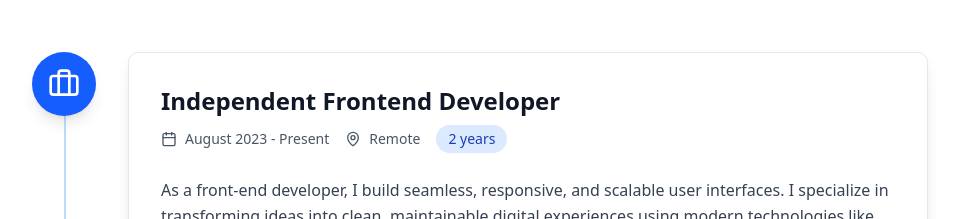
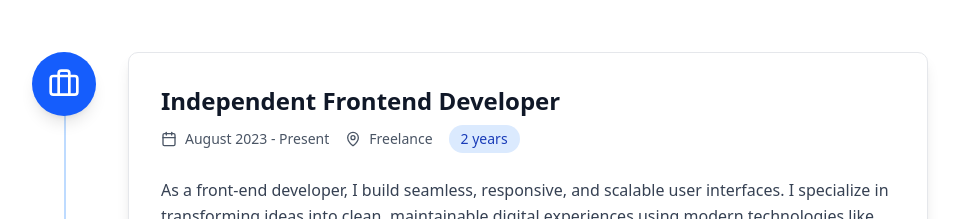
Before and after one commit to khaledrokaya/Khaled-Mostafa-Portfolio, a React (Vite) app: page / in a window 1280 px wide. Shown: the part 4200-4419 px from the top of the page, without its empty margins (160-1119 px from the left). Built offline with nearby package versions, Linux system fonts and the light colour scheme.

Commit message:
Update Experience.tsx

```diff
--- a/src/components/Experience.tsx
+++ b/src/components/Experience.tsx
@@ -7,7 +7,7 @@ const Experience: React.FC = () => {
     position: 'Independent Frontend Developer',
     duration: 'August 2023 - Present',
     period: '2 years',
-    location: 'Remote',
+    location: 'Freelance',
     description: `As a front-end developer, I build seamless, responsive, and scalable user interfaces. I specialize in transforming ideas into clean, maintainable digital experiences using modern technologies like React and Tailwind CSS. My work emphasizes clarity, performance, and alignment with product goals, whether creating from scratch or enhancing existing systems. I balance technical structure and visual design to deliver intuitive, efficient, and long-term interfaces.`,
     achievements: [
       'Developed 15+ responsive web applications using React.js and Angular',
```
